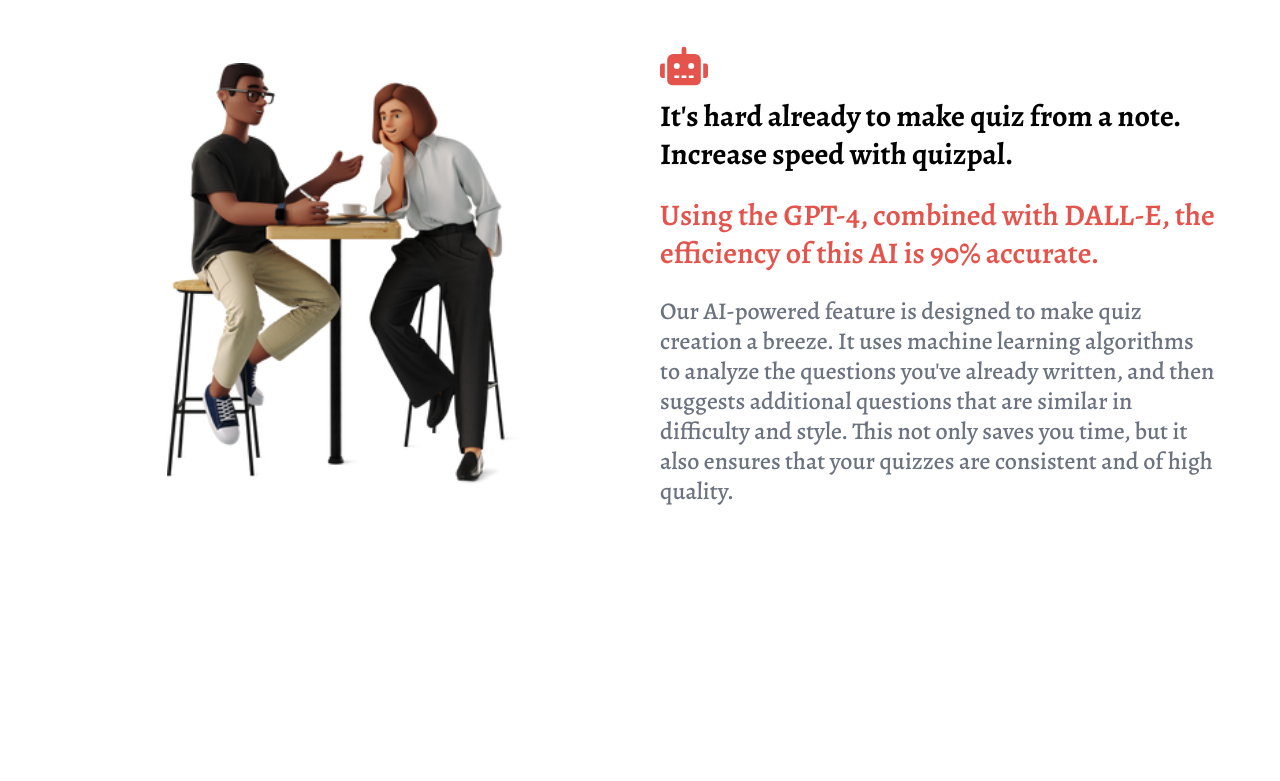
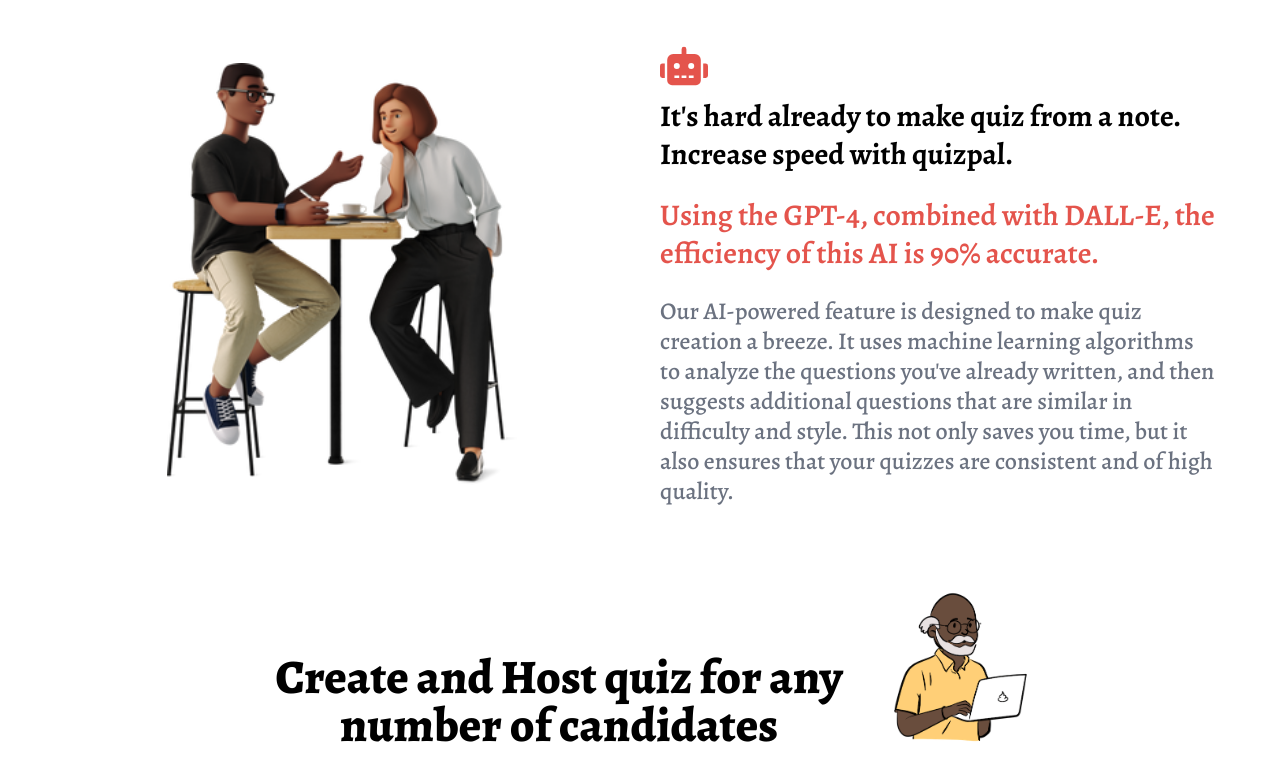
Before and after one commit to mmesomasaint/quizpal-lander, a Next.js app: page / in a window 1280 px wide. Shown: the part 1076-1857 px from the top of the page. Before the commit the page ends 1583 px from the top, so only its background shows below. Built offline with nearby package versions, Linux system fonts and the light colour scheme.

Commit message:
Start designing 2nd feature

```diff
--- a/pages/index.tsx
+++ b/pages/index.tsx
@@ -84,6 +84,19 @@
             </div>
           </div>
         </div>
+        <div className='w-full mt-20'>
+          <div className='flex justify-center w-[70%] mx-auto items-end gap-3 mb-8'>
+            <h3 className='w-[70%] text-center text-5xl font-extrabold leading-none'>
+              Create and Host quiz for any number of candidates
+            </h3>
+            <Image
+              src='/assets/peep-host.png'
+              width={150}
+              height={150}
+              alt='host'
+            />
+          </div>
+        </div>
       </main>
     </>
   )
```
Also changed, not shown: public/assets/peep-host.png (added).
